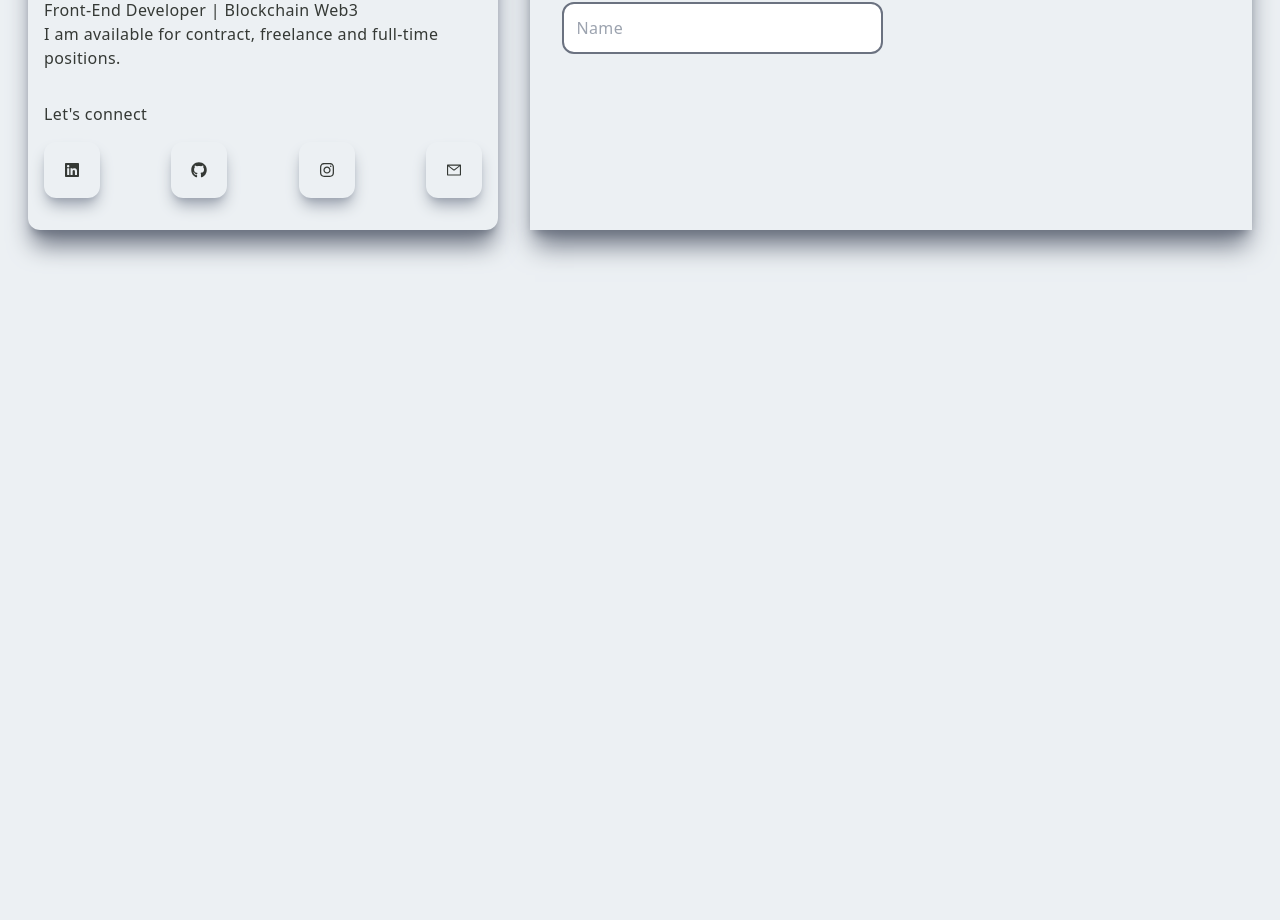
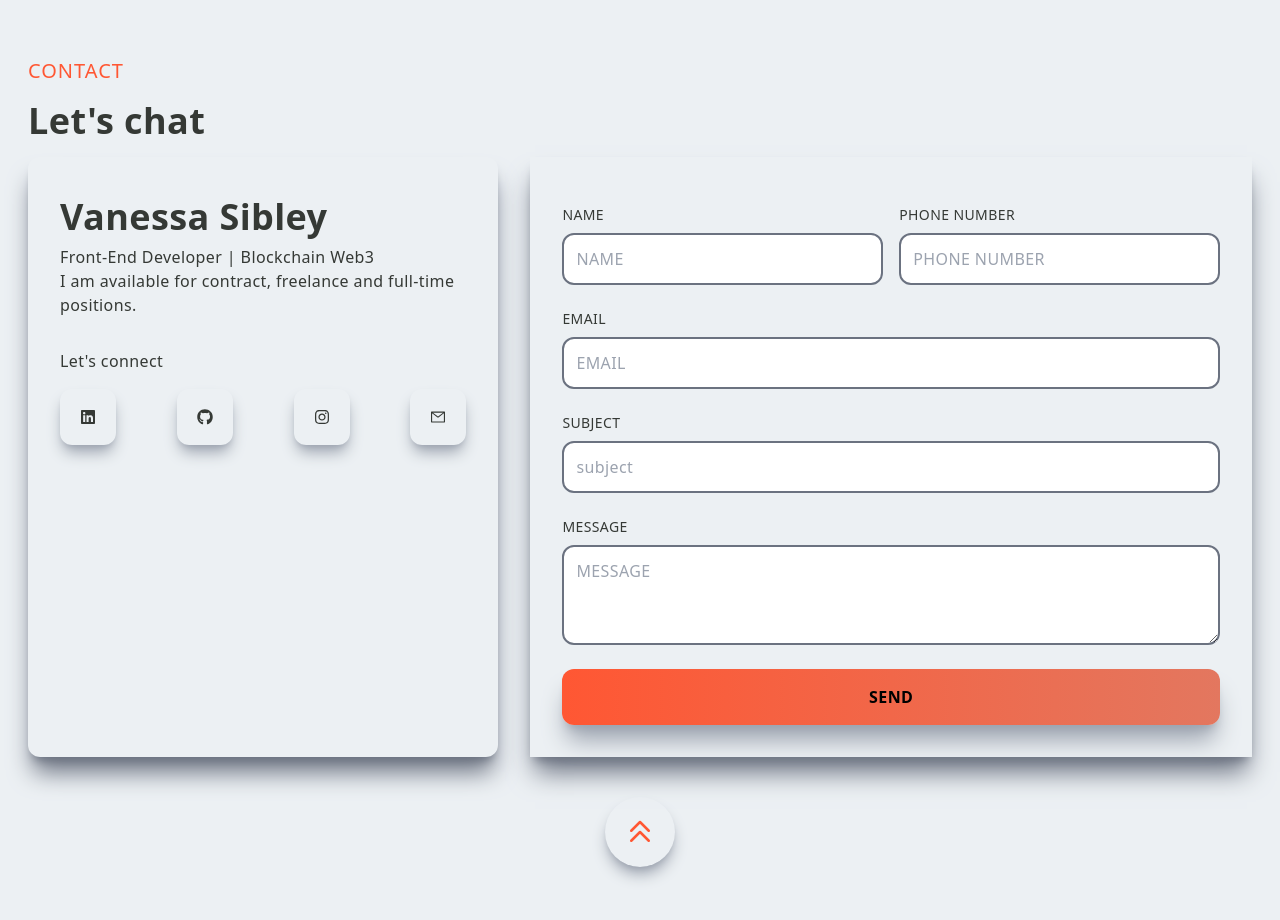
Before and after one commit to vsibley/nextjs-personal-portfolio, a Next.js app: page / in a window 1280 px wide. Shown: the part 3454-4374 px from the top of the page. Before the commit the page ends 4000 px from the top, so only its background shows below. Built offline with nearby package versions, Linux system fonts and the light colour scheme.

Commit message:
form component complete will come back to add func

```diff
--- a/public/components/Contact.jsx
+++ b/public/components/Contact.jsx
@@ -1,6 +1,8 @@
 import React from 'react'
 import {FaLinkedin, FaGithub, FaInstagram} from 'react-icons/fa';
 import { AiOutlineMail } from 'react-icons/ai';
+import Link from 'next/link';
+import { HiOutlineChevronDoubleUp } from 'react-icons/hi';
 
 const Contact = () => {
   return (
@@ -10,7 +12,7 @@ const Contact = () => {
               <h2 className='pb-4'>Let's chat</h2>
               <div className='grid lg:grid-cols-5 gap-8'>
                 {/* LEFT SIDE */}
-                <div className='col-span-3 lg:col-span-2 w-full h-full shadow-xl shadow-gray-500 rounded-xl p-'>
+                <div className='col-span-3 lg:col-span-2 w-full h-full shadow-xl shadow-gray-500 rounded-xl p-4'>
                     <div className='lg:p-4 h-full'>
                         <div>
                              <h2 className='py-2'>Vanessa Sibley</h2>
@@ -19,7 +21,7 @@ const Contact = () => {
                         </div>
                         <div>
                             <p className='pt-8'>Let's connect</p>
-                            <div className='flex items-center justify-between py-4 scroll-px-52'>
+                            <div className='flex items-center justify-between py-4'>
                                   <div className='rounded-xl shadow-lg shadow-gray-400 p-5 cursor-pointer hover:scale-110 duration-500'>
                                       <FaLinkedin />
                                   </div>
@@ -43,11 +45,27 @@ const Contact = () => {
                         <form>
                             <div className="grid md:grid-cols-2 gap-4 py-2 w-full">
                                 <div className="flex flex-col">
-                                    <label className='uppercase text-sm py-2'>Name</label>
-                                    <input className='border-2 rounded-xl p-3 flex border-gray-500' type="text" name="" id="" placeholder='Name' />
+                                    <label className='uppercase text-sm py-2 uppercase'>Name</label>
+                                    <input className='border-2 rounded-xl p-3 flex border-gray-500' type="text" name="" id="" placeholder='NAME' />
+                                </div>
+                                <div className="flex flex-col">
+                                    <label className='uppercase text-sm py-2'>Phone Number</label>
+                                    <input className='border-2 rounded-xl p-3 flex border-gray-500' type="text" name="" id="" placeholder='PHONE NUMBER'/>
                                 </div>
                             </div>
-
+                            <div className='flex flex-col py-2'>
+                                  <label className='uppercase text-sm py-2'>Email</label>
+                                  <input className='border-2 rounded-xl p-3 flex border-gray-500' type="email" name="" id="" placeholder='EMAIL' />
+                            </div>
+                            <div className='flex flex-col py-2'>
+                                  <label className='uppercase text-sm py-2'>Subject</label>
+                                  <input className='border-2 rounded-xl p-3 flex border-gray-500' type="text" name="" id="" placeholder='subject' />
+                            </div>
+                            <div className='flex flex-col py-2'>
+                                  <label className='uppercase text-sm py-2'>Message</label>
+                                  <textarea className='border-2 rounded-xl p-3 flex border-gray-500' rows='3' type="text" name="" id="" placeholder='MESSAGE' />
+                            </div>
+                            <button className='w-full p-4 font-bold uppercase mt-4'>Send</button>
                         </form>
 
                     </div>
@@ -55,7 +73,13 @@ const Contact = () => {
                 </div>
 
               </div>
-
+              <div className='flex justify-center py-10 '>
+                <Link href='/'>
+                      <div className='rounded-full shadow-lg shadow-gray-400 p-5 cursor-pointer hover:scale-110 duration-500'>
+                          <HiOutlineChevronDoubleUp size={30} className='text-[#FF5733] font-extrabold' />
+                </div>
+                </Link>
+              </div>
         </div>
     </div>
   )
--- a/public/components/Projects.jsx
+++ b/public/components/Projects.jsx
@@ -6,10 +6,10 @@ import portfolio from '../assets/projects/portfolio.png';
 
 const Projects = () => {
     return (
-        <div className='w-full h-screen'>
+        <div className='w-full h-full'>
             <div className='max-w-[1240px] mx-auto px-2 py-16'>
                 <p className='text-xl tracking-wider uppercase text-[#FF5733] py-4'>Projects</p>
-                <h2 className='pb-4'>My most recent work</h2>
+                <h2 className=' pb-6'>My most recent work</h2>
                 <div className='grid md:grid-cols-2 gap-8'>
 
                     <div className='shadow-2xl rounded-xl'>
```
